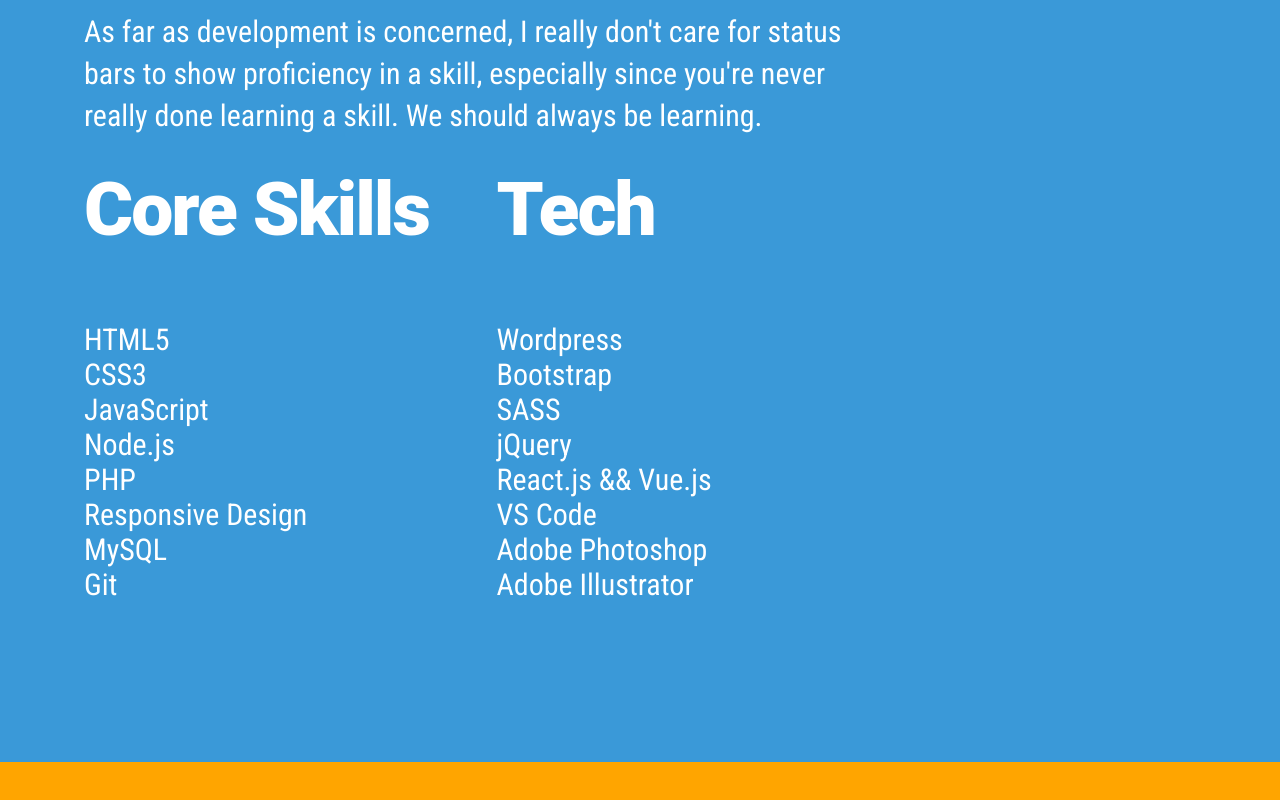
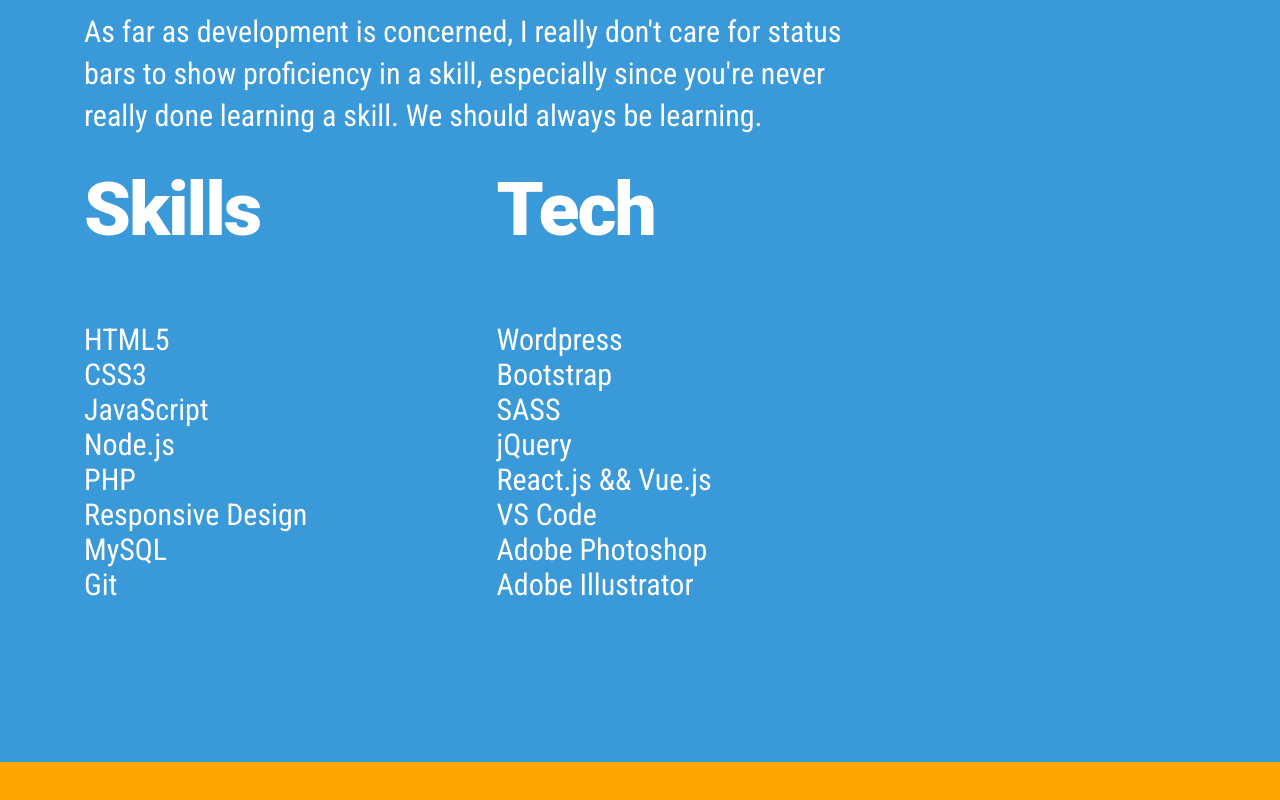
Before and after one commit to kyleofwilliams/kyleofwilliams.github.io, a plain HTML site: page index.html in a window 1280 px wide. Shown: the part 3608-4408 px from the top of the page. Drawn offline with Linux system fonts and the light colour scheme.

Commit message:
Spacing
Single line swap because old = ugly

```diff
--- a/index.html
+++ b/index.html
@@ -104,7 +104,7 @@
                         <h2>My Skillset</h2>
                         <p class="lead">As far as development is concerned, I really don't care for status bars to show proficiency in a skill, especially since you're never really done learning a skill. We should always be learning.</p>
                       <div class="skillsntech">
-                      <ul><h2>Core Skills</h2>
+                      <ul><h2>Skills</h2>
                         <li>HTML5</li>
                         <li>CSS3</li>
                         <li>JavaScript</li>
```
